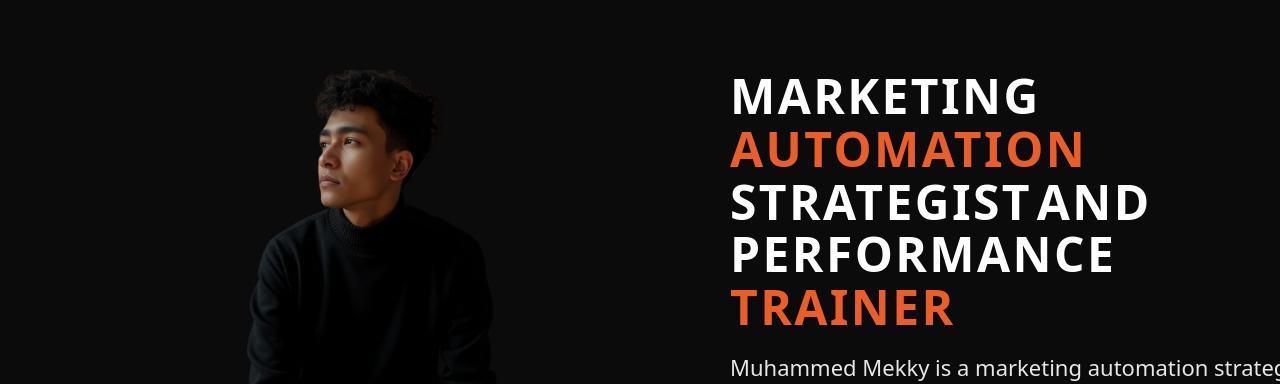
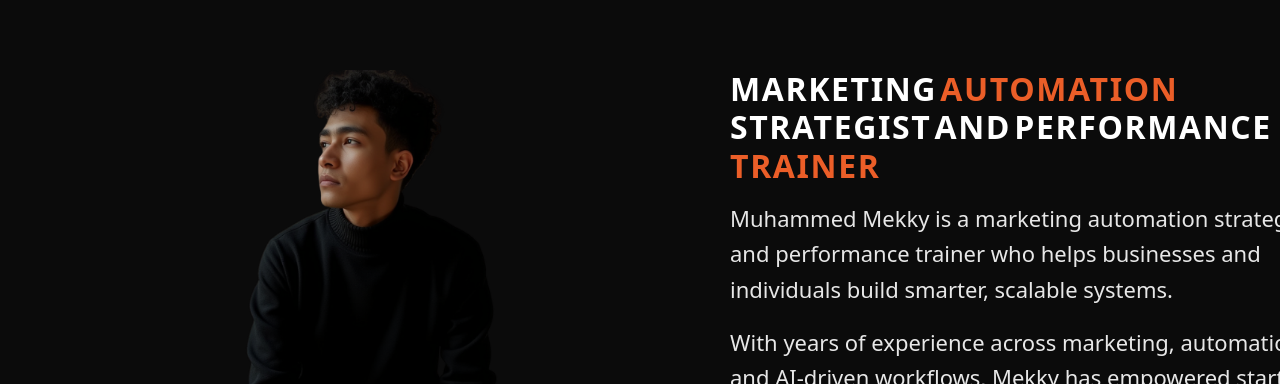
Before and after one commit to m2kky/lastone, a React (Vite) app: page / in a window 1280 px wide. Shown: the part 810-1194 px from the top of the page. Built offline with nearby package versions, Linux system fonts and the light colour scheme.

Commit message:
Fix About section responsive issues - larger mobile image, smaller desktop title, better centering

```diff
--- a/src/styles/about.css
+++ b/src/styles/about.css
@@ -20,6 +20,7 @@
   align-items: center;
   justify-content: center;
   padding: 60px 24px;
+  text-align: center;
 }
 
 .about-graphic {
@@ -32,7 +33,7 @@
 
 .about-portrait {
   position: relative;
-  width: clamp(200px, 50vw, 400px);
+  width: clamp(280px, 70vw, 400px);
   height: auto;
   border-radius: 12px;
   z-index: 10;
@@ -46,7 +47,7 @@
   letter-spacing: 0.05em;
   word-spacing: 0.1em;
   line-height: 1.1;
-  font-size: clamp(24px, 6vw, 48px);
+  font-size: clamp(24px, 6vw, 36px);
 }
 
 .about-title .word {
@@ -224,12 +225,12 @@
   }
 
   .about-portrait {
-    width: clamp(300px, 40vw, 450px);
+    width: clamp(320px, 60vw, 450px);
     margin-bottom: 50px;
   }
 
   .about-title {
-    font-size: clamp(32px, 5vw, 42px);
+    font-size: clamp(28px, 4vw, 36px);
     margin-bottom: 20px;
   }
 
@@ -272,9 +273,10 @@
 
   .about-title {
     text-align: left;
-    font-size: clamp(36px, 4vw, 48px);
+    font-size: clamp(28px, 3vw, 32px);
     margin-bottom: 16px;
     max-width: 100%;
+    line-height: 1.2;
   }
 
   .about-body-group {
@@ -307,7 +309,7 @@
   }
 
   .about-title {
-    font-size: clamp(42px, 3.5vw, 56px);
+    font-size: clamp(32px, 2.5vw, 40px);
   }
 
   .about-body {
```
